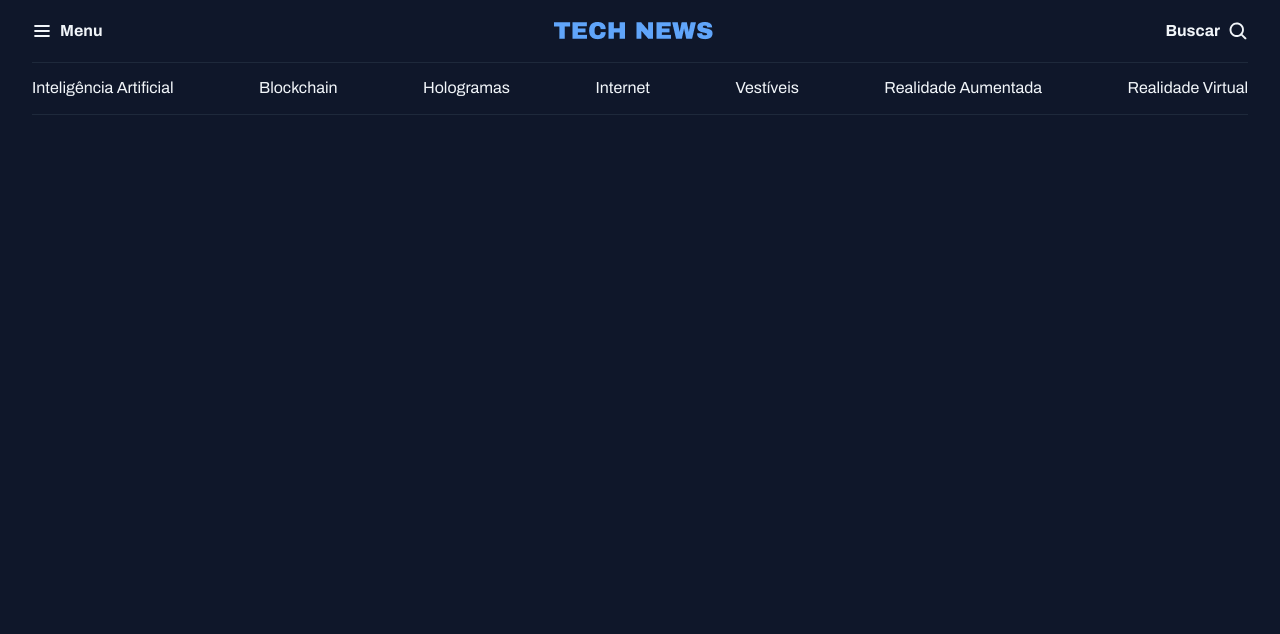
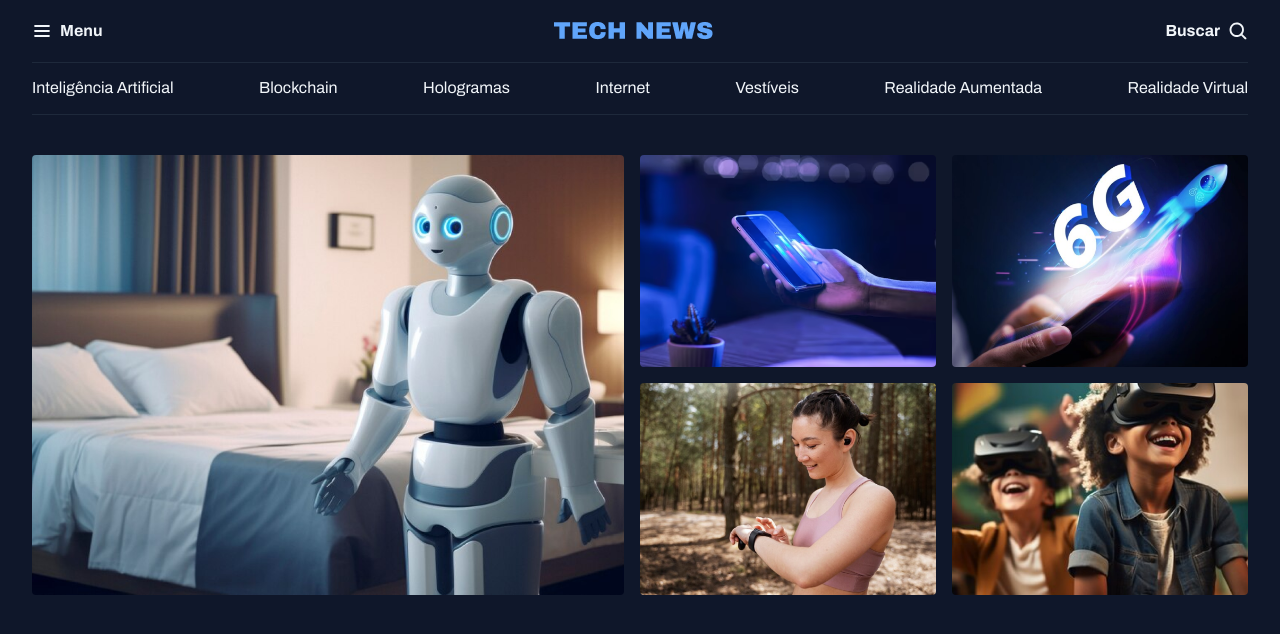
Before and after one commit to Samuca2107/portal-de-noticias, a plain HTML site: page index.html in a window 1280 px wide. Drawn offline with Linux system fonts and the light colour scheme.

Commit message:
estruturando a seção destaques

```diff
--- a/index.html
+++ b/index.html
@@ -36,5 +36,18 @@
 
     </nav>
  </header>
+
+  <main class="grid container">
+   <section id="featured" class="grid grid-flow-col gap-16">
+     <div><img src="./assets/Image 01.png" alt=""></div>
+     <div class="grid grid-flow-col-2 gap-16">
+       <div><img src="./assets/Image 02.png" alt=""></div>
+       <div><img src="./assets/Image 03.png" alt=""></div>
+       <div><img src="./assets/Image 04.png" alt=""></div>
+       <div><img src="./assets/Image 05.png" alt=""></div>
+     </div>
+    </section>
+  </main>
+
  </body>
 </html>
--- a/styles/global.css
+++ b/styles/global.css
@@ -40,20 +40,16 @@
   font: inherit;
 }
 
+img{
+  max-width: 100%;
+}
+
 .container{
   max-width: 1280px;
   padding-inline: 32px;
   margin-inline: auto;
 }
 
-
-
-
-/* classe utilitaria */
-.grid{
-  display: grid;
+main{
+  margin-top:40px;
 }
-
-.grid-flow-col{
-  grid-auto-flow: column;
-}
--- /dev/null
+++ b/styles/sections.css
@@ -0,0 +1,7 @@
+#featured{
+  img{
+    height: 100%;
+    object-fit:cover;
+    border-radius: 4px;
+  }
+}
--- a/styles/style.css
+++ b/styles/style.css
@@ -1,2 +1,4 @@
 @import url(global.css);
 @import url(header.css);
+@import url(utility.css);
+@import url(sections.css);
--- /dev/null
+++ b/styles/utility.css
@@ -0,0 +1,16 @@
+/* classe utilitaria */
+.grid{
+  display: grid;
+}
+
+.grid-flow-col{
+  grid-auto-flow: column;
+}
+
+.grid-flow-col-2{
+  grid-template-columns: 1fr 1fr;
+}
+
+.gap-16{
+  gap:16px;
+}
```
Lines whose indentation alone changed are shown as unchanged.
